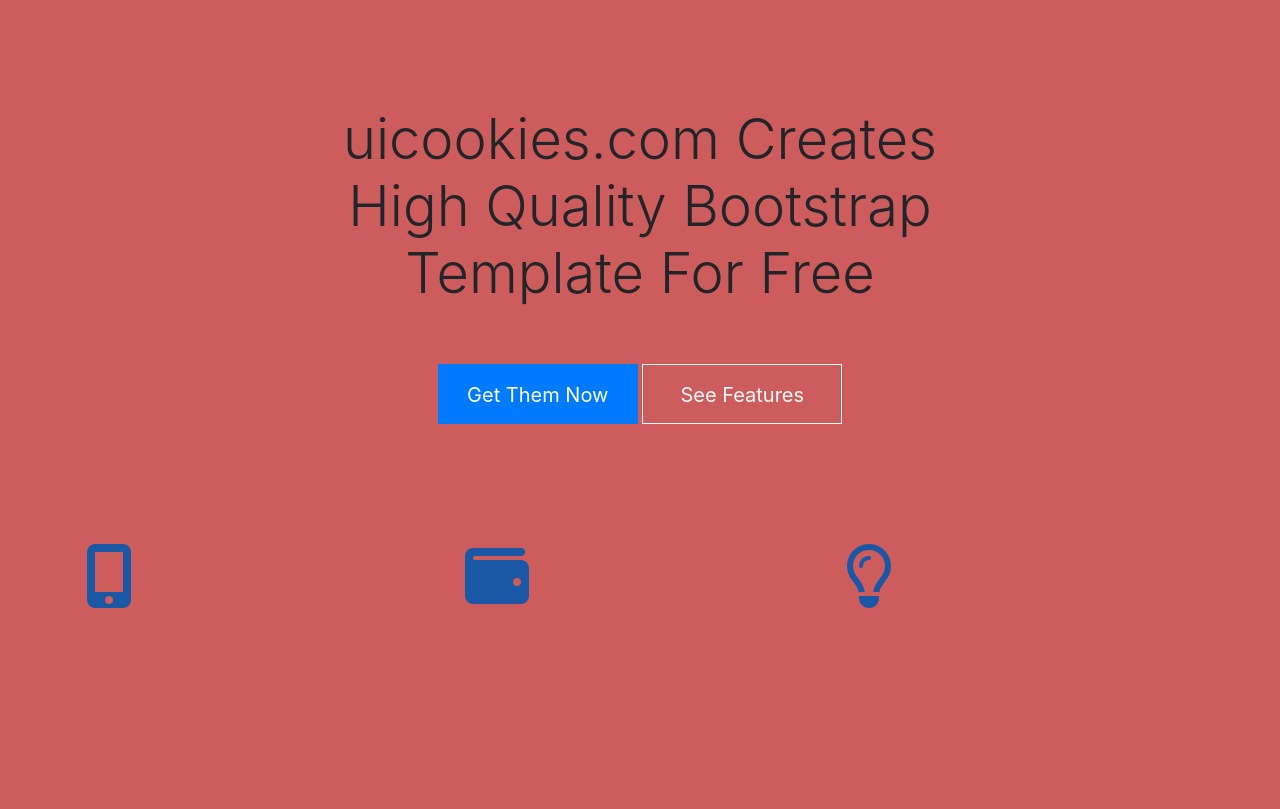
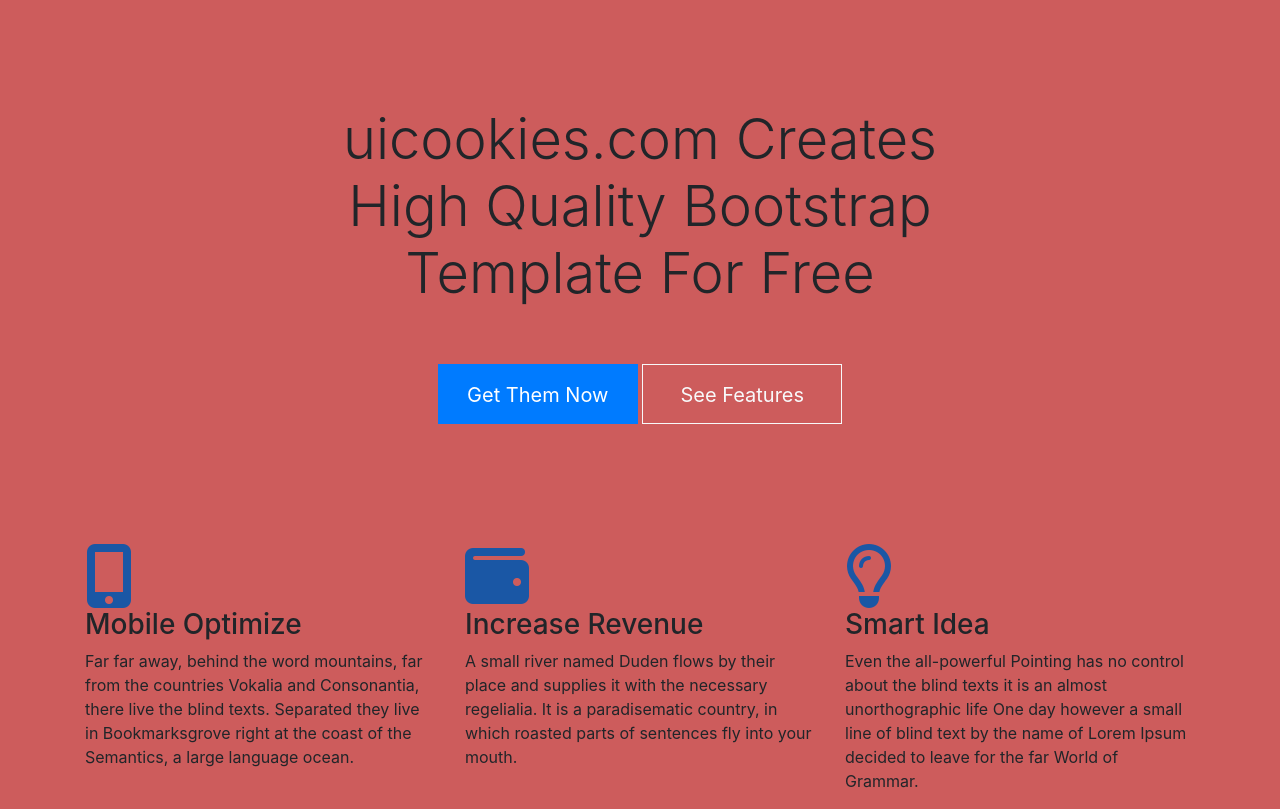
Before and after one commit to valhallar/practice-frame, a plain HTML site: page index.html in a window 1280 px wide. Shown: the part 110-919 px from the top of the page. Before the commit the page ends 800 px from the top, so only its background shows below. Drawn offline with nearby package versions, Linux system fonts and the light colour scheme.

Commit message:
Added content on section id="content"

```diff
--- a/index.html
+++ b/index.html
@@ -69,9 +69,21 @@
     <section id="content">
       <div class="container">
         <div class="row">
-          <div class="col-4"><i class="fas fa-mobile-alt" id="content-icon"></i></i></div>
-          <div class="col-4"><i class="fas fa-wallet" id="content-icon"></i></div>
-          <div class="col-4"><i class="far fa-lightbulb" id="content-icon"></i></div>
+          <div class="col-4">
+            <i class="fas fa-mobile-alt" id="content-icon"></i>
+            <h3>Mobile Optimize</h3>
+            <p>Far far away, behind the word mountains, far from the countries Vokalia and Consonantia, there live the blind texts. Separated they live in Bookmarksgrove right at the coast of the Semantics, a large language ocean.</p>
+          </div>
+          <div class="col-4">
+            <i class="fas fa-wallet" id="content-icon"></i>
+            <h3>Increase Revenue</h3>
+            <p>A small river named Duden flows by their place and supplies it with the necessary regelialia. It is a paradisematic country, in which roasted parts of sentences fly into your mouth.</p>
+          </div>
+          <div class="col-4">
+            <i class="far fa-lightbulb" id="content-icon"></i>
+            <h3>Smart Idea</h3>
+            <p>Even the all-powerful Pointing has no control about the blind texts it is an almost unorthographic life One day however a small line of blind text by the name of Lorem Ipsum decided to leave for the far World of Grammar.</p>
+          </div>
         </div>
       </div>
     </section>
```
